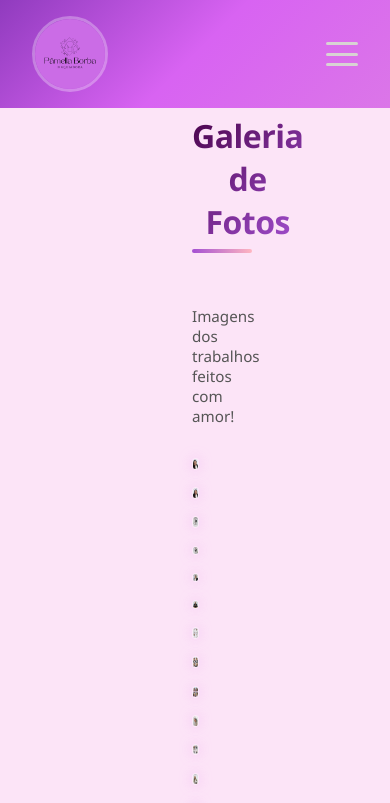
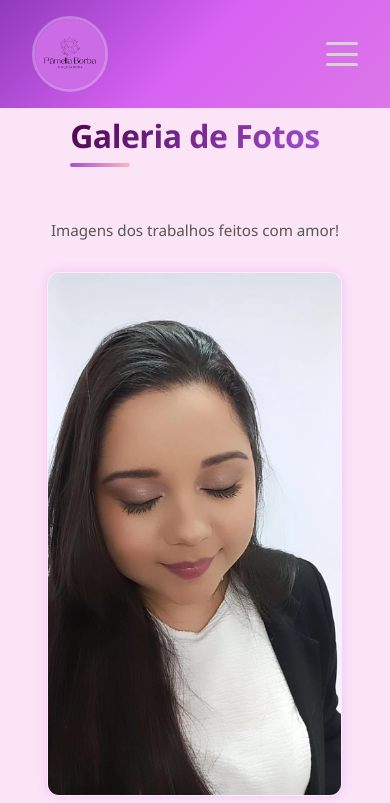
Before and after one commit to Barbaracoosta/website-maquiadora-react, a React (Create React App) app: page /galeria/fotos in a window 390 px wide. Shown: the top 803 px of the page. Built offline with nearby package versions, Linux system fonts and the light colour scheme.

Commit message:
ajustando responsividade da galeria de fotos

```diff
--- a/src/pages/GaleriaFotos.css
+++ b/src/pages/GaleriaFotos.css
@@ -77,6 +77,10 @@
   .galeria h2 {
     font-size: 2rem;
   }
+
+  .galeria{
+    padding: 4rem 2rem;
+  }
 }
 
 @media (max-width: 600px) {
@@ -90,6 +94,10 @@
 
   .galeria p {
     font-size: 0.95rem;
+  }
+
+  .galeria{
+    padding: 4rem 2rem;
   }
 }
 
```
